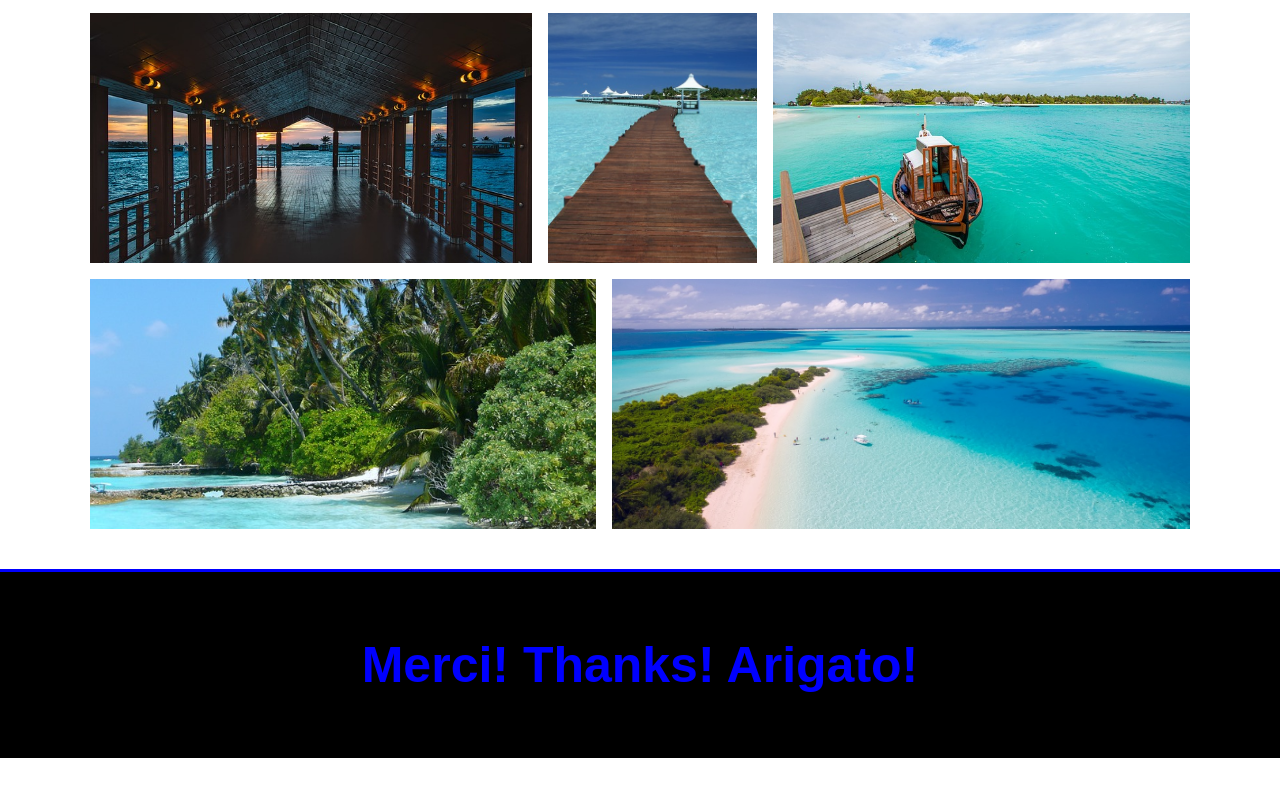
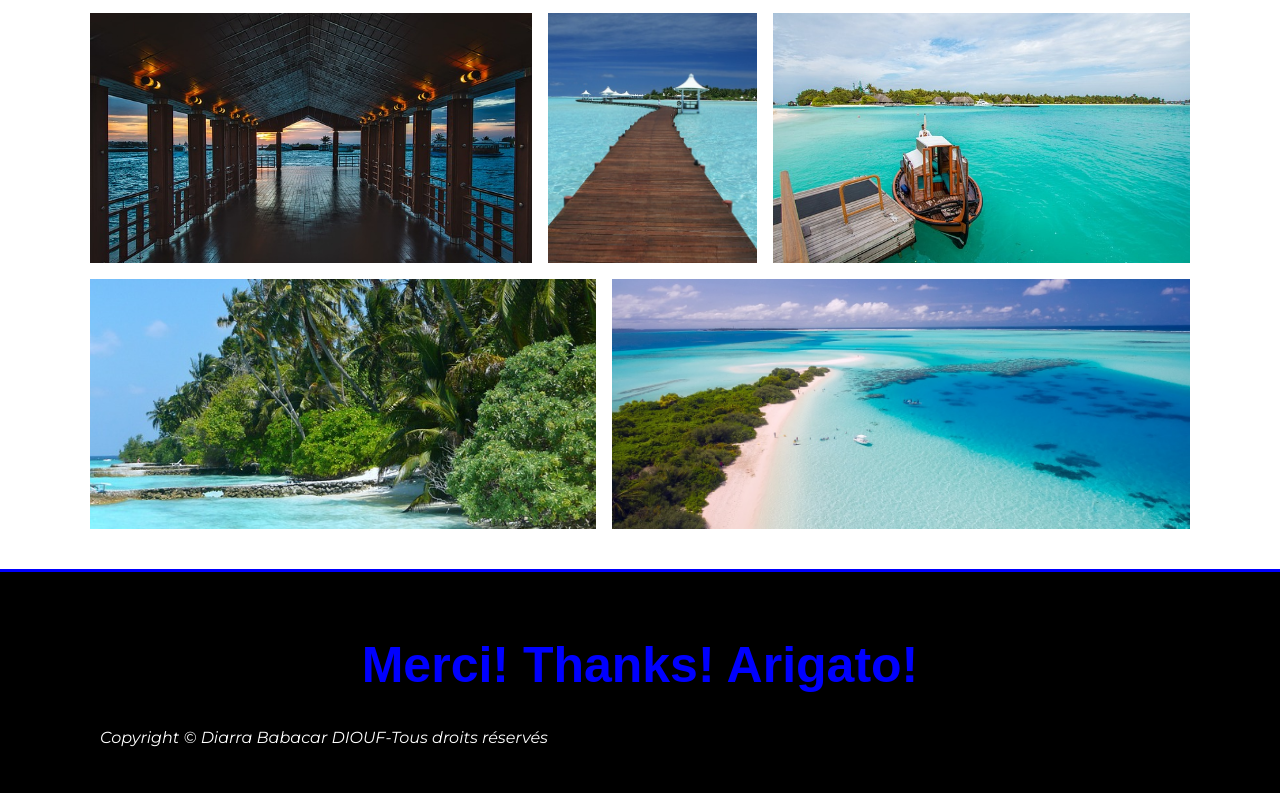
Before and after one commit to diarrababacard/monprojetsiteweb2023, a plain HTML site: page maldives.html in a window 1280 px wide. Shown: the part 2681-3474 px from the top of the page. Before the commit the page ends 3439 px from the top, so only its background shows below. Drawn offline with Linux system fonts and the light colour scheme.

Commit message:
Update maldives.html

```diff
--- a/maldives.html
+++ b/maldives.html
@@ -86,6 +86,7 @@
     </ul>
     <footer>
         <h1>Merci! Thanks! Arigato!</h1>
+        <p class="copyright">Copyright &copy; Diarra Babacar DIOUF-Tous droits r&eacute;serv&eacute;s</p>
 
     </footer>
 
```
